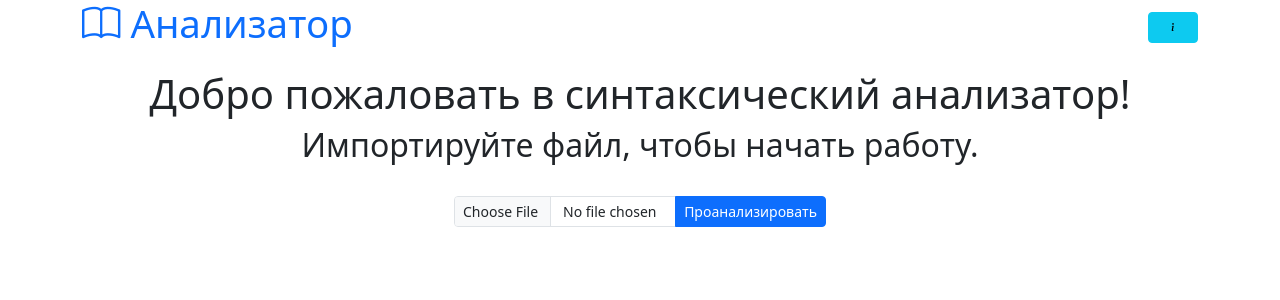
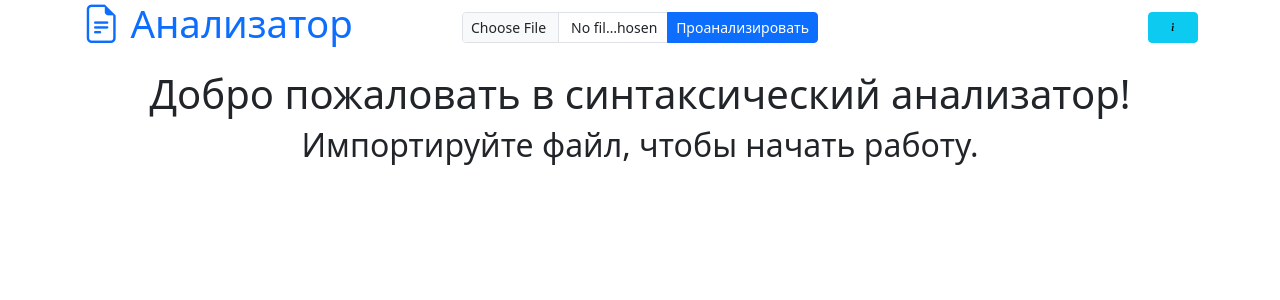
Before and after one commit to cr0iss4nt/syntax_analyzer, a FastAPI app: page / in a window 1280 px wide. Shown: the top 300 px of the page. Run offline with FastAPI, Linux system fonts and the light colour scheme; some libraries are stand-ins or nearby versions.

Commit message:
Moved file form to base.html

```diff
--- a/templates/base.html
+++ b/templates/base.html
@@ -19,15 +19,24 @@
 <body>
     <div class="container mb-3">
         <div class="row align-items-center">
-            <div class="col-md-6 col-sm-6 d-flex">
+            <div class="col-md-4 col-sm-6 d-flex">
                 <a href="/" style="text-decoration:none">
                     <h1 style="white-space: nowrap; font-size: clamp(1.2rem, 3vw, 2.5rem);">
-                        <i class="bi bi-book"></i> Анализатор
+                        <i class="bi bi-file-earmark-text"></i> Анализатор
                     </h1>
                 </a>
             </div>
 
-            <div class="col-md-6 col-sm-6 d-flex justify-content-end">
+            <div class="col-md-4 col-sm-6">
+                <form method="post" action="/analysis/" enctype="multipart/form-data">
+                    <div class="input-group input-group-sm">
+                        <input type="file" class="form-control" id="file" name="file" accept=".txt,.docx,.pdf,.rtf">
+                        <button class="btn btn-primary" type="submit">Проанализировать</button>
+                    </div>
+                </form>
+            </div>
+
+            <div class="col-md-4 col-sm-6 d-flex justify-content-end">
                 <a href="/info/" class="btn btn-sm btn-info" style="width: 50px;">
                     <i class="bi bi-info"></i>
                 </a>
--- a/templates/index.html
+++ b/templates/index.html
@@ -8,14 +8,7 @@
 
     <br>
 
-    <div class="col-md-4 col-sm-6">
-        <form method="post" action="/analysis/" enctype="multipart/form-data">
-            <div class="input-group input-group-sm">
-                <input type="file" class="form-control" id="file" name="file" accept=".txt,.docx,.pdf,.rtf">
-                <button class="btn btn-primary" type="submit">Проанализировать</button>
-            </div>
-        </form>
-    </div>
+
 </center>
 
 
```
